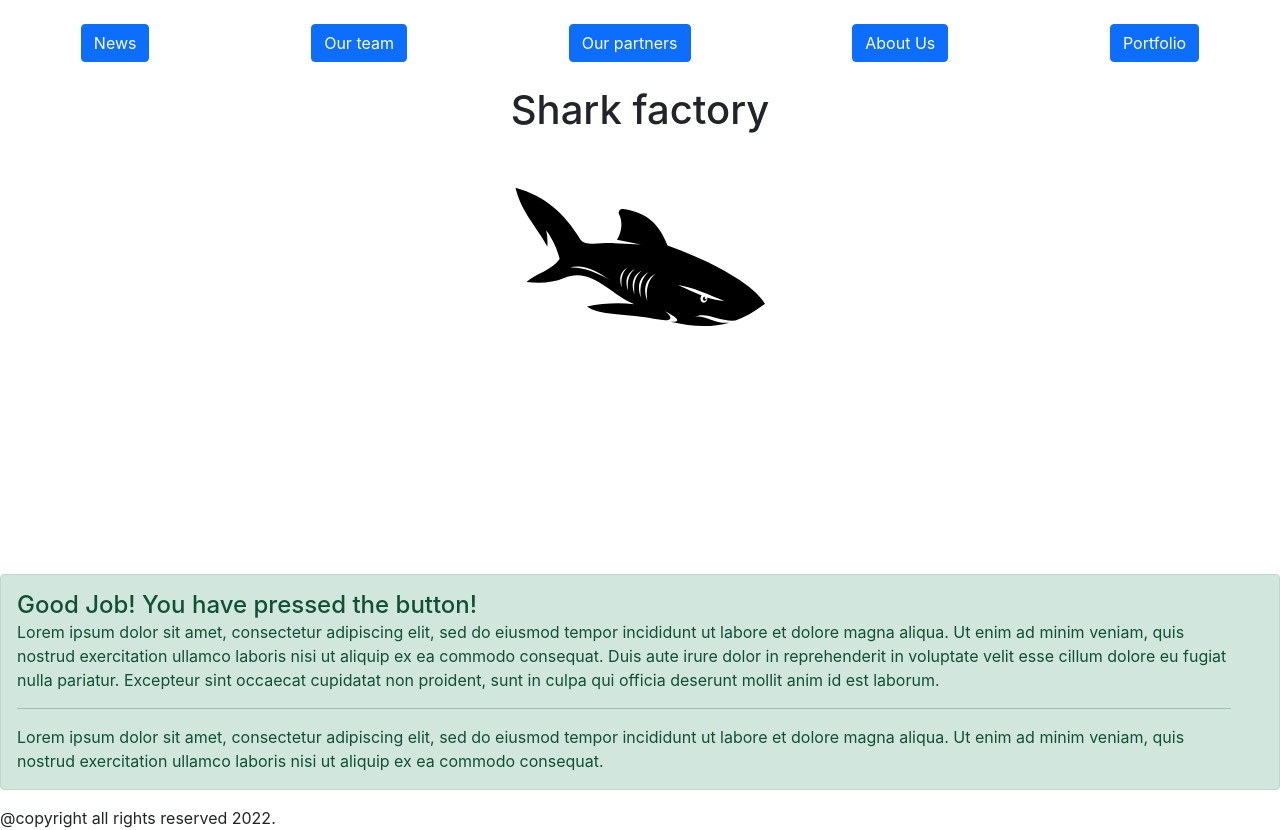
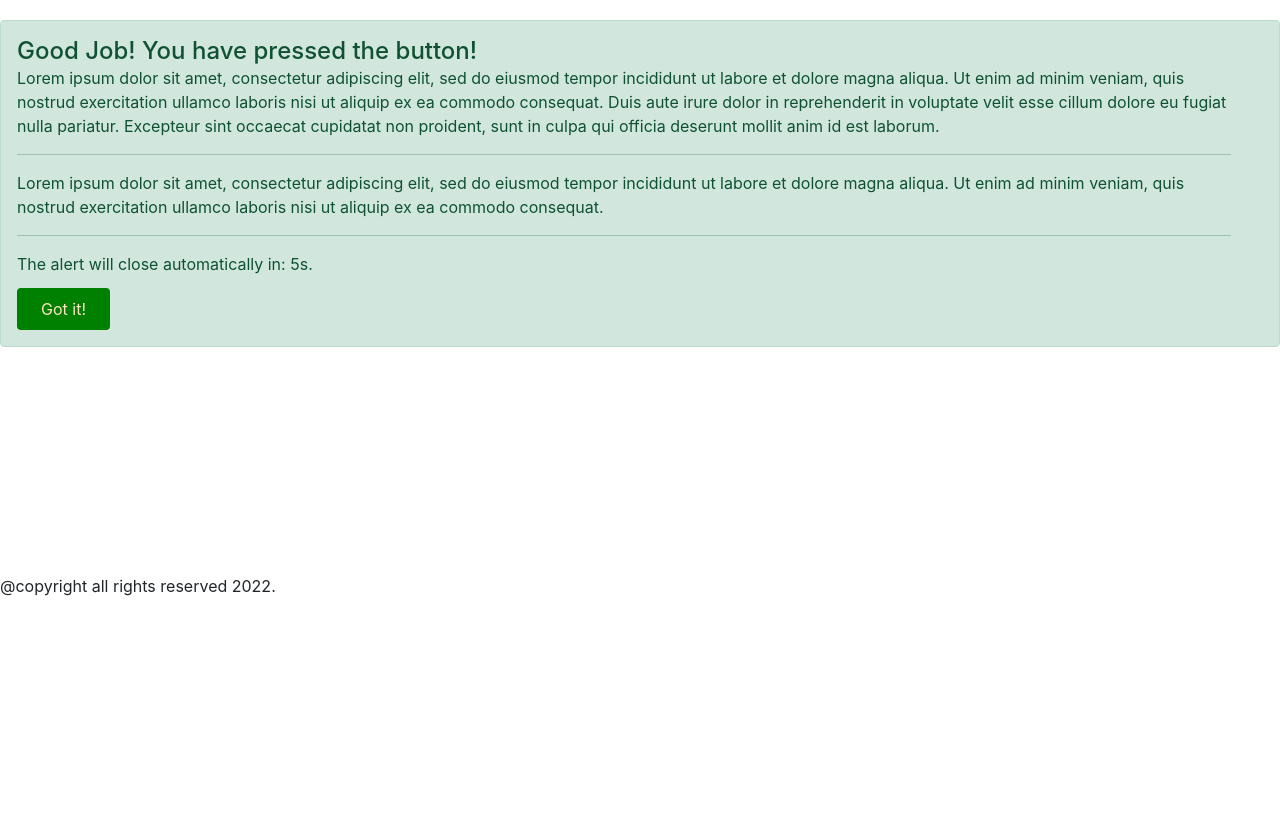
Before and after one commit to solarenergy990/react-props-practice, a React (Create React App) app: page / in a window 1280 px wide. Both pictures are taken after a click on the button "Alert button". After the commit the page ends 800 px from the top, so only its background shows below. Built offline with nearby package versions, Linux system fonts and the light colour scheme.

Commit message:
fixex Alert component, adds close button to Alert component

```diff
--- a/src/components/Content/Alert/Alert.jsx
+++ b/src/components/Content/Alert/Alert.jsx
@@ -1,13 +1,29 @@
-import React from "react";
+import React, { useState, useEffect } from "react";
+import s from "./Alert.module.css";
 
-const Alert = () => {
+const initialTimeout = 7000;
+
+const Alert = ({ onActiveButton, onSetActiveButton }) => {
+  const [counter, setCounter] = useState(initialTimeout / 1000);
+
+  useEffect(() => {
+    if (onActiveButton) {
+      const timer =
+        counter > 0
+          ? setInterval(() => setCounter(counter - 1), 1000)
+          : onSetActiveButton(false);
+
+      return () => clearInterval(timer);
+    }
+  }, [counter, onActiveButton, onSetActiveButton]);
+
   return (
-    <div>
+    <div className={s.alert}>
       <div className="alert alert-success alert-dismissible" role="alert">
         <h4 className="alert-heading">
           Good Job! You have pressed the button!
         </h4>
-        {/* to create a close button */}
+
         <p>
           Lorem ipsum dolor sit amet, consectetur adipiscing elit, sed do
           eiusmod tempor incididunt ut labore et dolore magna aliqua. Ut enim ad
@@ -25,6 +41,18 @@ const Alert = () => {
           minim veniam, quis nostrud exercitation ullamco laboris nisi ut
           aliquip ex ea commodo consequat.
         </p>
+        <hr />
+        <p className="mb-0">
+          The alert will close automatically in: {counter}s.
+        </p>
+
+        <button
+          type="button"
+          className={s.button}
+          onClick={() => onSetActiveButton(false)}
+        >
+          <span>Got it!</span>
+        </button>
       </div>
     </div>
   );
--- a/src/components/Content/Alert/Alert.module.css
+++ b/src/components/Content/Alert/Alert.module.css
@@ -0,0 +1,18 @@
+.alert {
+  position: absolute;
+
+  top: 20px;
+  left: 0;
+}
+
+.button {
+  display: block;
+
+  background-color: green;
+  border: 0;
+  border-radius: 4px;
+  color: bisque;
+
+  padding: 12px 24px;
+  margin-top: 12px;
+}
--- a/src/components/Content/Content.jsx
+++ b/src/components/Content/Content.jsx
@@ -1,4 +1,5 @@
 import React, { useState } from "react";
+import s from "./Content.module.css";
 
 import Alert from "./Alert/Alert";
 
@@ -8,6 +9,7 @@ const Content = () => {
   return (
     <div>
       {!activeButton && (
+        <div className={s.wrapper}>
           <button
             type="button"
             className="btn btn-danger btn-lg"
@@ -15,9 +17,15 @@ const Content = () => {
           >
             Alert button
           </button>
+        </div>
       )}
 
-      {activeButton && <Alert />}
+      {activeButton && (
+        <Alert
+          onActiveButton={activeButton}
+          onSetActiveButton={setActiveButton}
+        />
+      )}
     </div>
   );
 };
--- a/src/components/Content/Content.module.css
+++ b/src/components/Content/Content.module.css
@@ -0,0 +1,4 @@
+.wrapper {
+  display: flex;
+  justify-content: center;
+}
```
Lines whose indentation alone changed are shown as unchanged.
